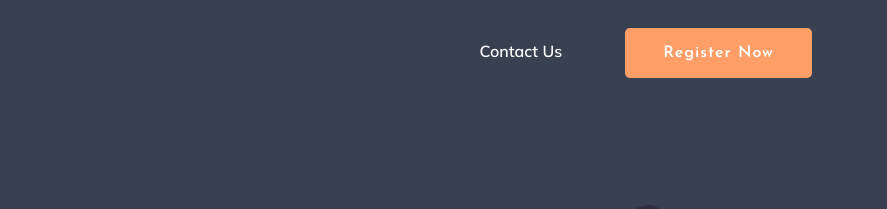
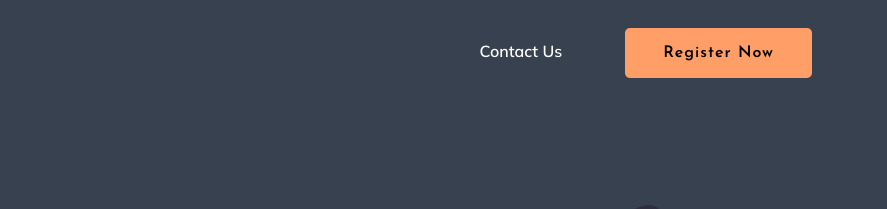
Before and after one commit to geekguy/geekguy.github.io, a plain HTML site: page index.html in a window 1280 px wide. Shown: the top 209 px of the page, 393-1280 px from the left. Drawn offline with Linux system fonts and the light colour scheme; a script that the page names is missing.

Commit message:
typeform link fix

```diff
--- a/index.html
+++ b/index.html
@@ -63,8 +63,7 @@
 
 
                                                 <!-- Button -->
-                                                <li style="color:black" class="button-header margin-left ">
-                                                    <a class="typeform-share hero-btn btn" data-animation="fadeInLeft" data-delay="0.7s href="https://form.typeform.com/to/lSl7sXiJ?typeform-medium=embed-snippet" data-mode="popup"  data-size="100" target="_blank">Register now </a>
+                                                <li style="color:black" class="button-header margin-left "><a style="color:black"class="typeform-share hero-btn btn" href="https://form.typeform.com/to/lSl7sXiJ?typeform-medium=embed-snippet" data-mode="popup"  data-size="100" target="_blank">Register now </a>
                                                     <script> (function() { var qs,js,q,s,d=document, gi=d.getElementById, ce=d.createElement, gt=d.getElementsByTagName, id="typef_orm_share", b="https://embed.typeform.com/"; if(!gi.call(d,id)){ js=ce.call(d,"script"); js.id=id; js.src=b+"embed.js"; q=gt.call(d,"script")[0]; q.parentNode.insertBefore(js,q) } })() </script></li>
 
 
```
Also changed, not shown: 1 other file.
